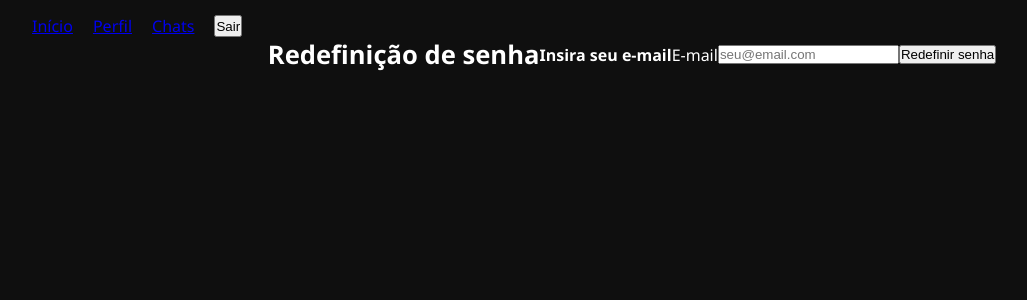
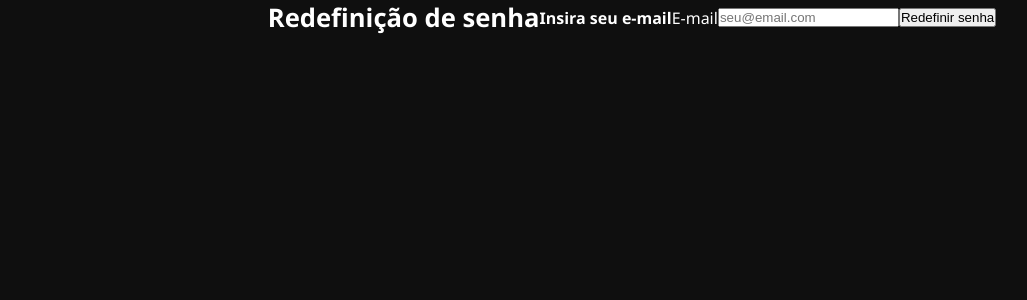
Before and after one commit to Phelipegit/ChatPrivado, a React (Vite) app in the folder ChatPrivadoFront/: page /password/sendEmail in a window 1280 px wide. Shown: the top 300 px of the page, without its empty margins (8-1035 px from the left). Built offline with nearby package versions, Linux system fonts and the light colour scheme.

Commit message:
fix : fetch front[

```diff
--- a/ChatPrivadoFront/src/App.jsx
+++ b/ChatPrivadoFront/src/App.jsx
@@ -10,7 +10,7 @@ import Chats from './Chats'
 import UpdatePassword from './UpdatePassword'
 function App() {
   const location = useLocation();
-  const rotasSemNavbar = ['/login', '/register','/updatePassword'];
+  const rotasSemNavbar = ['/login', '/register','/password/sendEmail','/updatePassword/:id'];
   return (
     <>
     {!rotasSemNavbar.includes(location.pathname) && <NavBar />}
--- a/ChatPrivadoFront/src/Login.jsx
+++ b/ChatPrivadoFront/src/Login.jsx
@@ -109,7 +109,7 @@ export default function Login() {
         <p className="footer">
           Não tem uma conta? <a href="/register">Cadastrar</a>
         </p>
-        <p className="footer"><a href="/updatePassword">Esqueceu a senha?</a></p>
+        <p className="footer"><a href="/password/sendEmail">Esqueceu a senha?</a></p>
       </div>
     </div>
   );
--- a/ChatPrivadoFront/src/UpdatePassword.jsx
+++ b/ChatPrivadoFront/src/UpdatePassword.jsx
@@ -11,7 +11,7 @@ export default function UpdatePassword() {
             setMessage("Insira um e-mail válido");
         }
 
-        const response = await fetch(`${API_URL} + /password/sendEmail`,{
+        const response = await fetch(`${API_URL}/password/sendEmail`,{
             method:"POST",
             headers: {
                 "Content-Type":"application/json"
```
